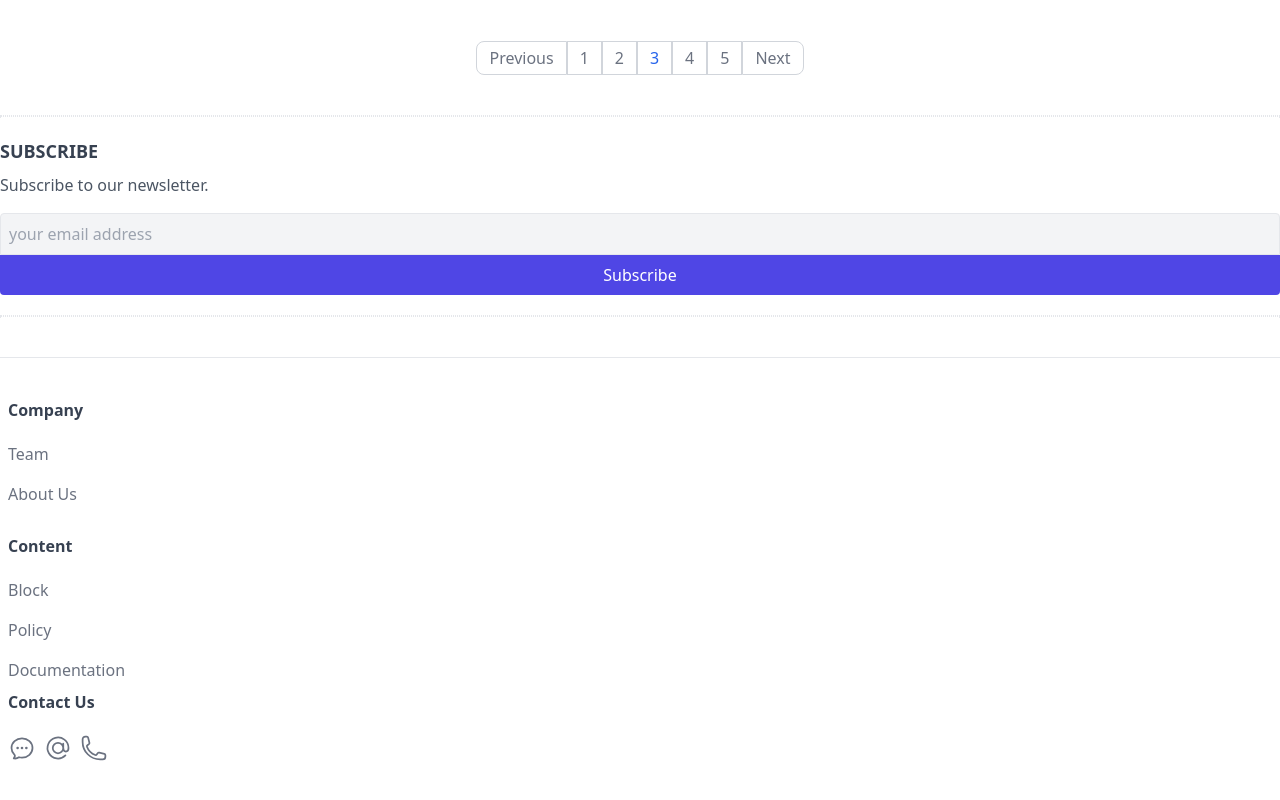
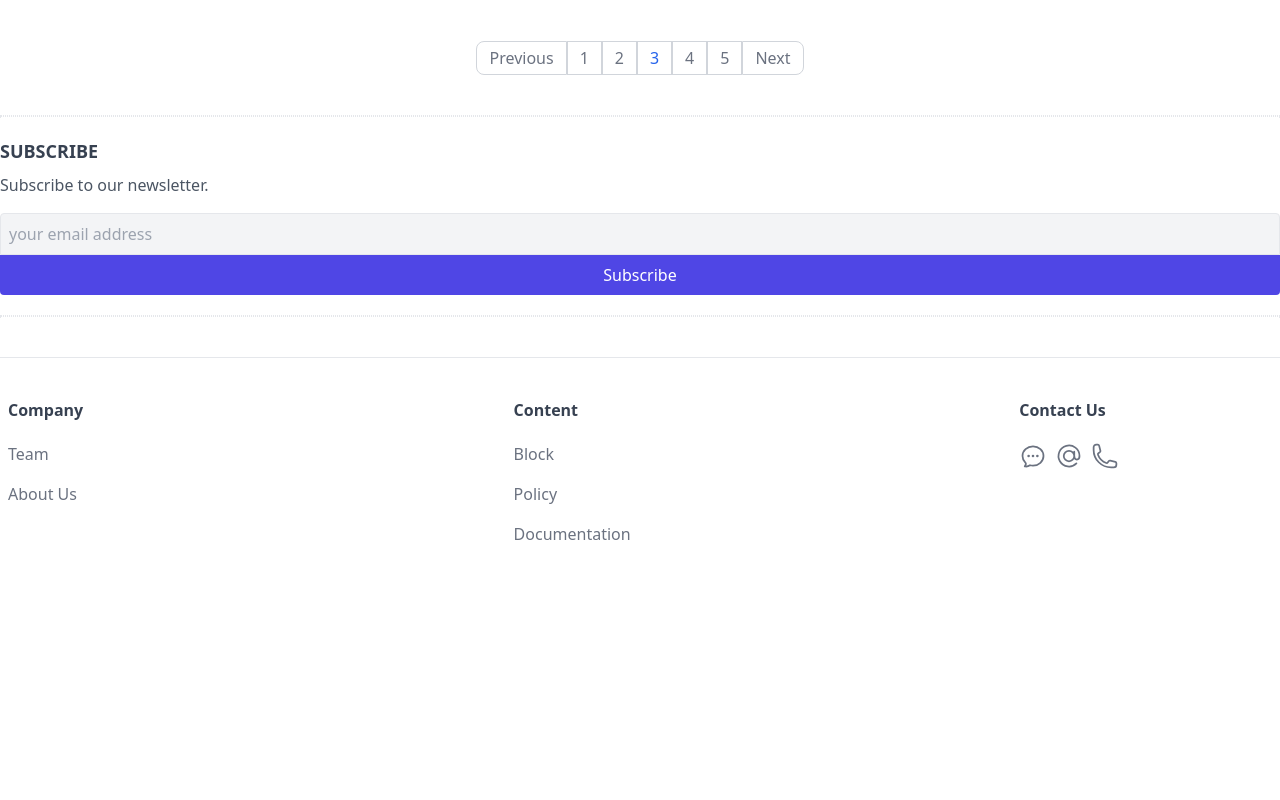
Before and after one commit to ukrmatsypula/tailwind, a website: page index.html in a window 1280 px wide. Shown: the part 502-1302 px from the top of the page. After the commit the page ends 1096 px from the top, so only its background shows below. Drawn offline with nearby package versions, Linux system fonts and the light colour scheme; files that its build step writes are made by us from their sources.

Commit message:
add footer grid

```diff
--- a/index.html
+++ b/index.html
@@ -193,8 +193,8 @@
     <div class="border border-dotted"></div>
 
     <footer class="border-t mt-10 py-10 px-2">
-      <div>
-        <div class="mb-5">
+      <div class="flex">
+        <div class="w-2/5 mb-5">
           <h6 class="font-semibold text-gray-700 mb-3">Company</h6>
           <ul>
             <li>
@@ -206,7 +206,7 @@
           </ul>
         </div>
 
-        <div>
+        <div class="w-2/5">
           <h6 class="font-semibold text-gray-700 mb-3">Content</h6>
           <ul>
             <li>
@@ -221,7 +221,7 @@
           </ul>
         </div>
 
-        <div>
+        <div class="w-1/5">
           <h6 class="font-semibold text-gray-700 mb-3">Contact Us</h6>
           <ul class="flex">
             <li class="mr-2">
```
